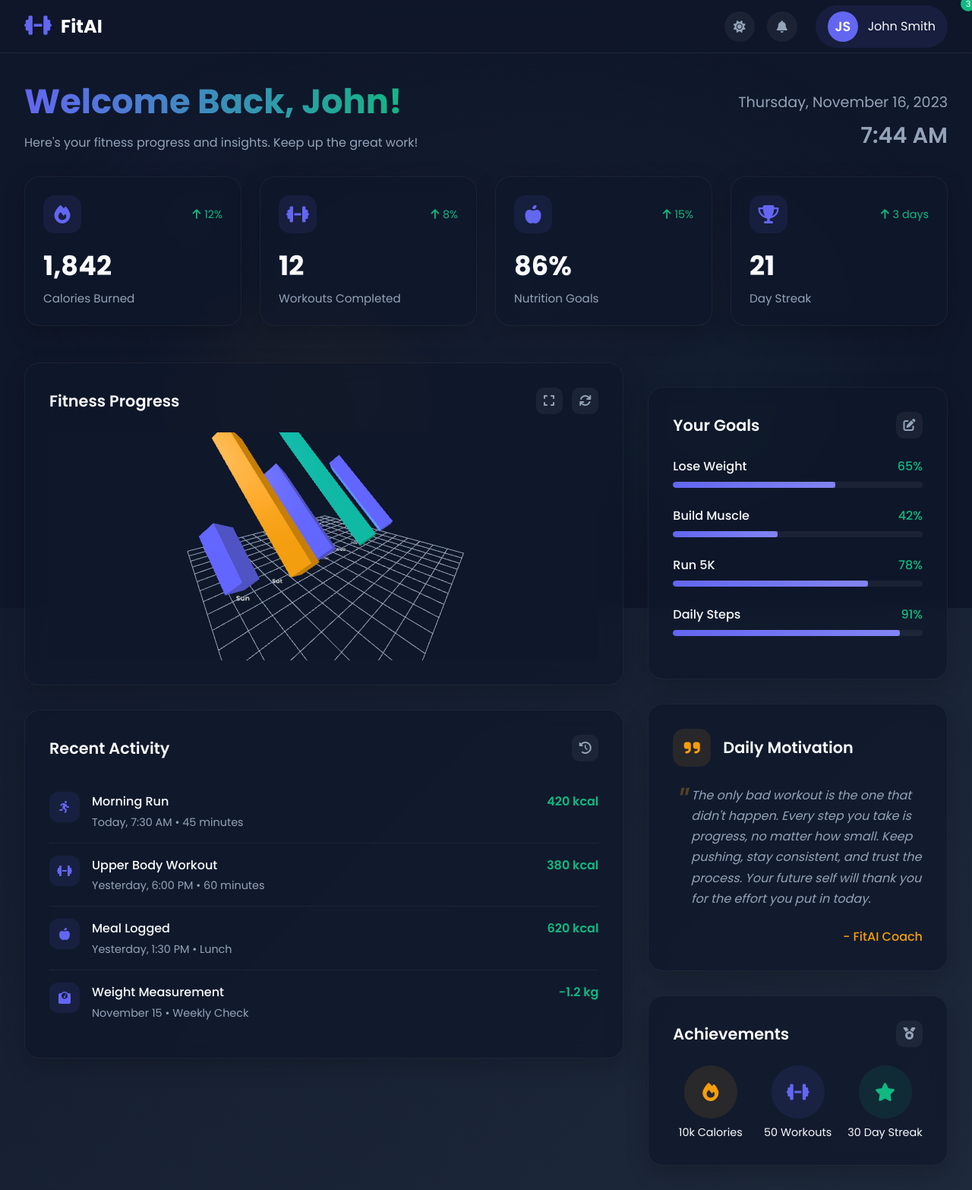
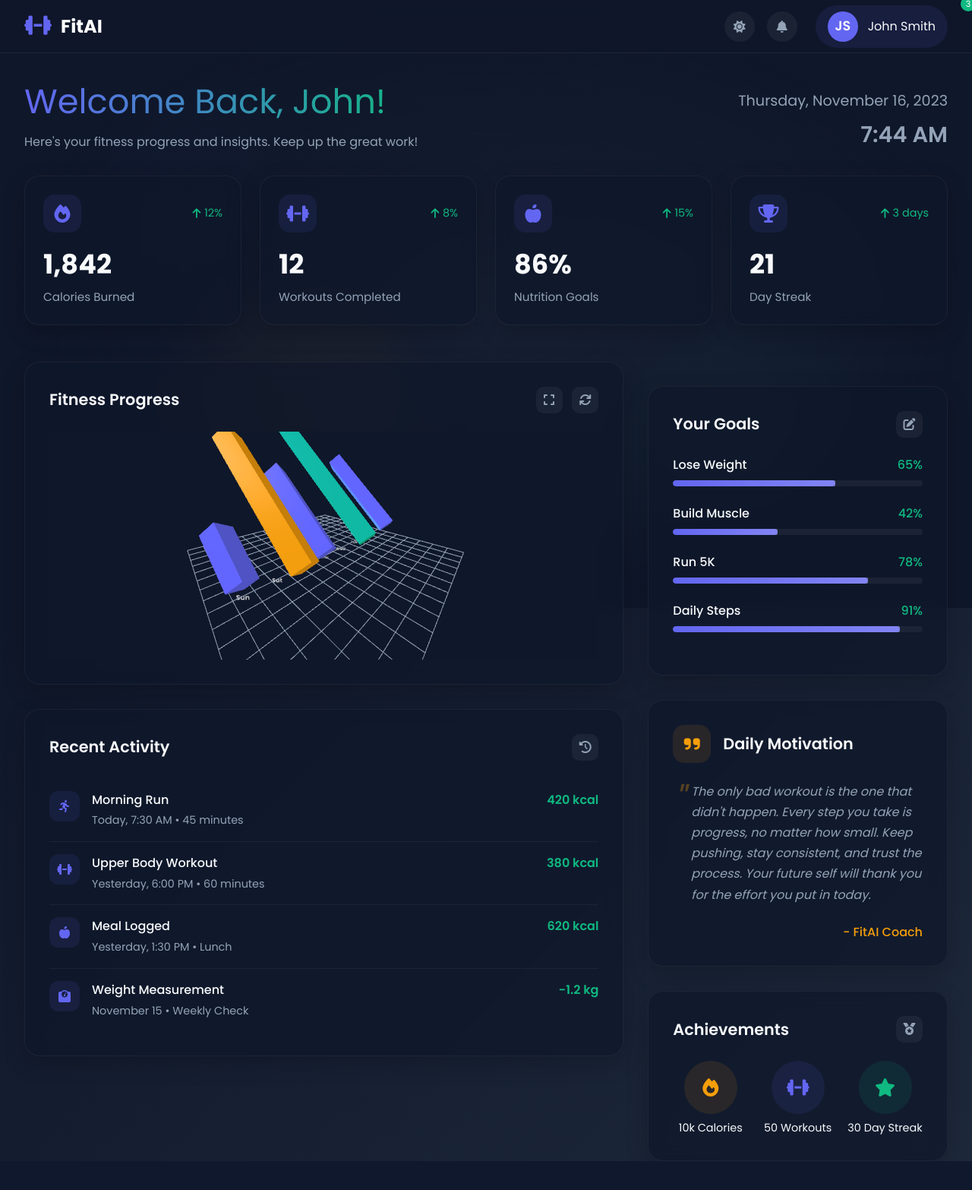
Before and after one commit to akash564com/fitapp, a Flask app: page /dashboard in a window 1280 px wide. Shown: the whole page at 76% size. After the commit the page ends 1528 px from the top, so only its background shows below. Run offline with Flask 3, Linux system fonts and the light colour scheme; the visitor is signed in with stand-in values (Sample User, id 1).

Commit message:
Update dashboard.html

```diff
--- a/templates/dashboard.html
+++ b/templates/dashboard.html
@@ -13,6 +13,11 @@
     <script src="https://cdnjs.cloudflare.com/ajax/libs/three.js/r128/three.min.js"></script>
     <link rel="stylesheet" href="https://cdnjs.cloudflare.com/ajax/libs/animate.css/4.1.1/animate.min.css">
     <script src="https://unpkg.com/@lottiefiles/lottie-player@latest/dist/lottie-player.js"></script>
+    <script src="https://cdn.jsdelivr.net/npm/chart.js"></script>
+    <script src="{{ url_for('static', filename='js/dashboard.js') }}"></script>
+    <link href="https://cdn.jsdelivr.net/npm/tailwindcss@2.2.19/dist/tailwind.min.css" rel="stylesheet">
+    <link href="https://fonts.googleapis.com/css2?family=Poppins:wght@400;600&display=swap" rel="stylesheet">
+    <link rel="stylesheet" href="{{ url_for('static', filename='css/main.css') }}">
     <style>
         :root {
             --primary: #6366f1;
```
